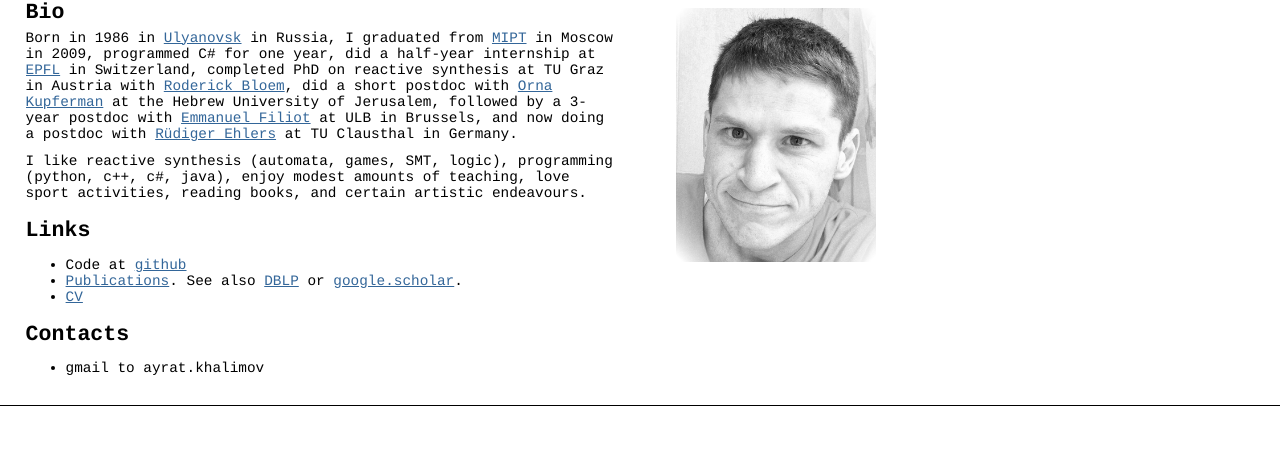
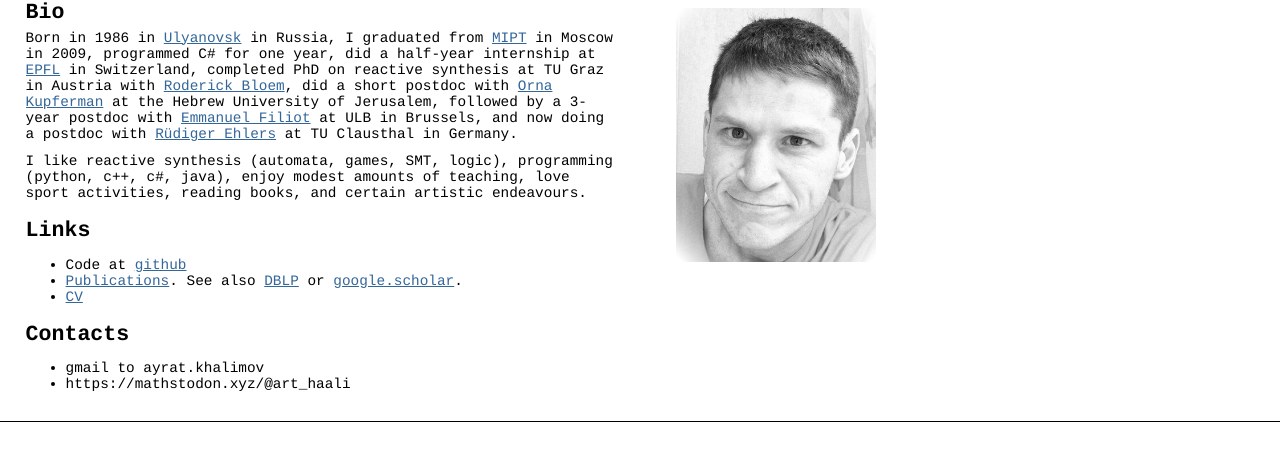
Before and after one commit to 5nizza/homepage, a plain HTML site: page index.html in a window 1280 px wide. Shown: the part 63-524 px from the top of the page. Drawn offline with Linux system fonts and the light colour scheme.

Commit message:
mathstodon.xyz

```diff
--- a/index.html
+++ b/index.html
@@ -211,6 +211,7 @@
         <ul>
 <!--        <li> <a href="https://www.google.at/maps/place/Inffeldgasse+16a,+8010+Graz/@47.058479,15.457316,3a,75y,164.37h,97.57t/data=!3m8!1e1!3m6!1s-bTav8NadQBA%2FVXCcfWkp2JI%2FAAAAAAAAmRc%2F-ayFgnlCHF4oeGCv6ejBBwmlEpQsg4N_ACLIB!2e4!3e11!6s%2F%2Flh3.googleusercontent.com%2F-bTav8NadQBA%2FVXCcfWkp2JI%2FAAAAAAAAmRc%2F-ayFgnlCHF4oeGCv6ejBBwmlEpQsg4N_ACLIB%2Fw86-h86-k-no-pi-2.9999962-ya67.50001-ro-0-fo100%2F!7i9728!8i4864!4m5!3m4!1s0x476e4a91dd21726f:0x5239d180e187a7c3!8m2!3d47.0584093!4d15.4578187!6m1!1e1?hl=en">physical world</a> </li>-->
         <li> gmail to ayrat.khalimov </li>
+        <li> https://mathstodon.xyz/@art_haali </li>
         </ul>
     </div>
 
```
